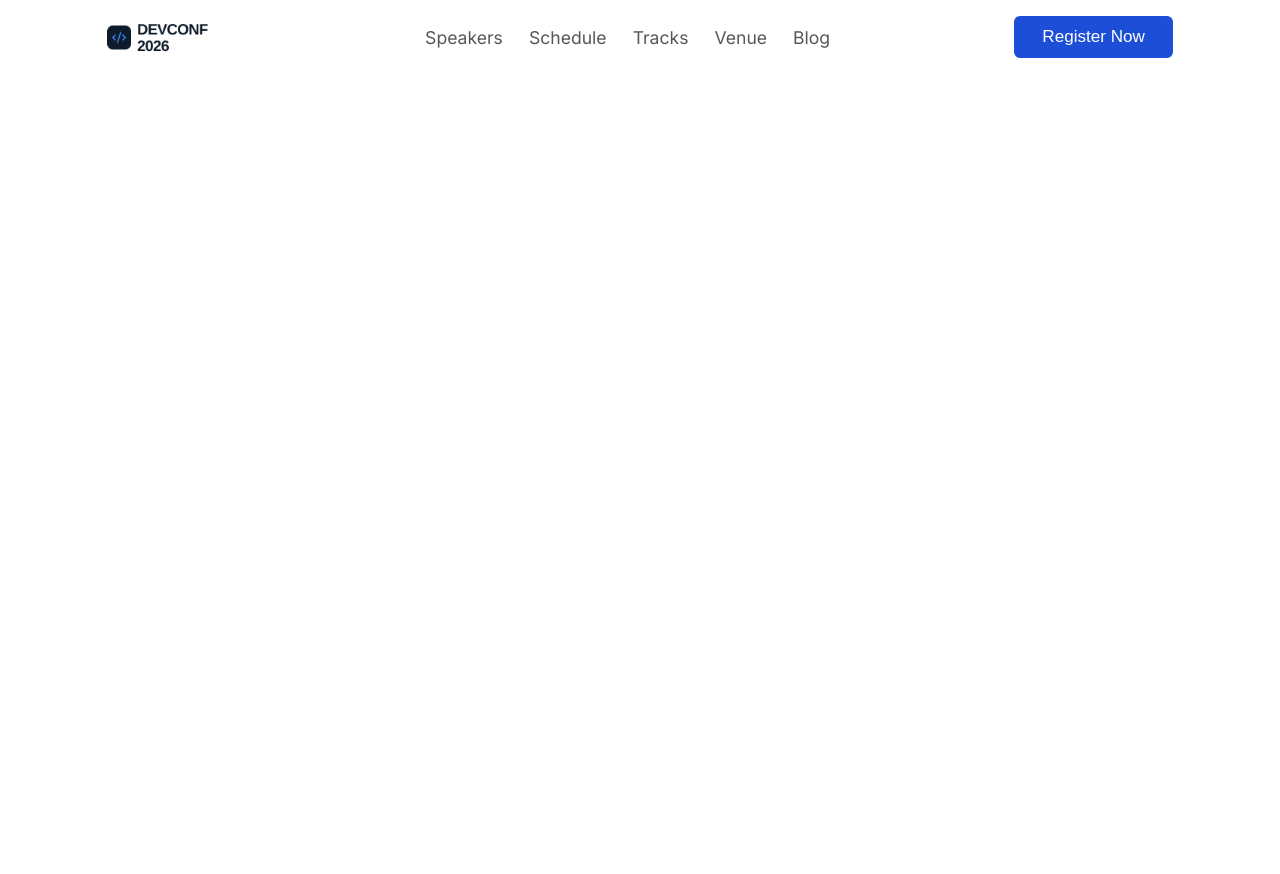
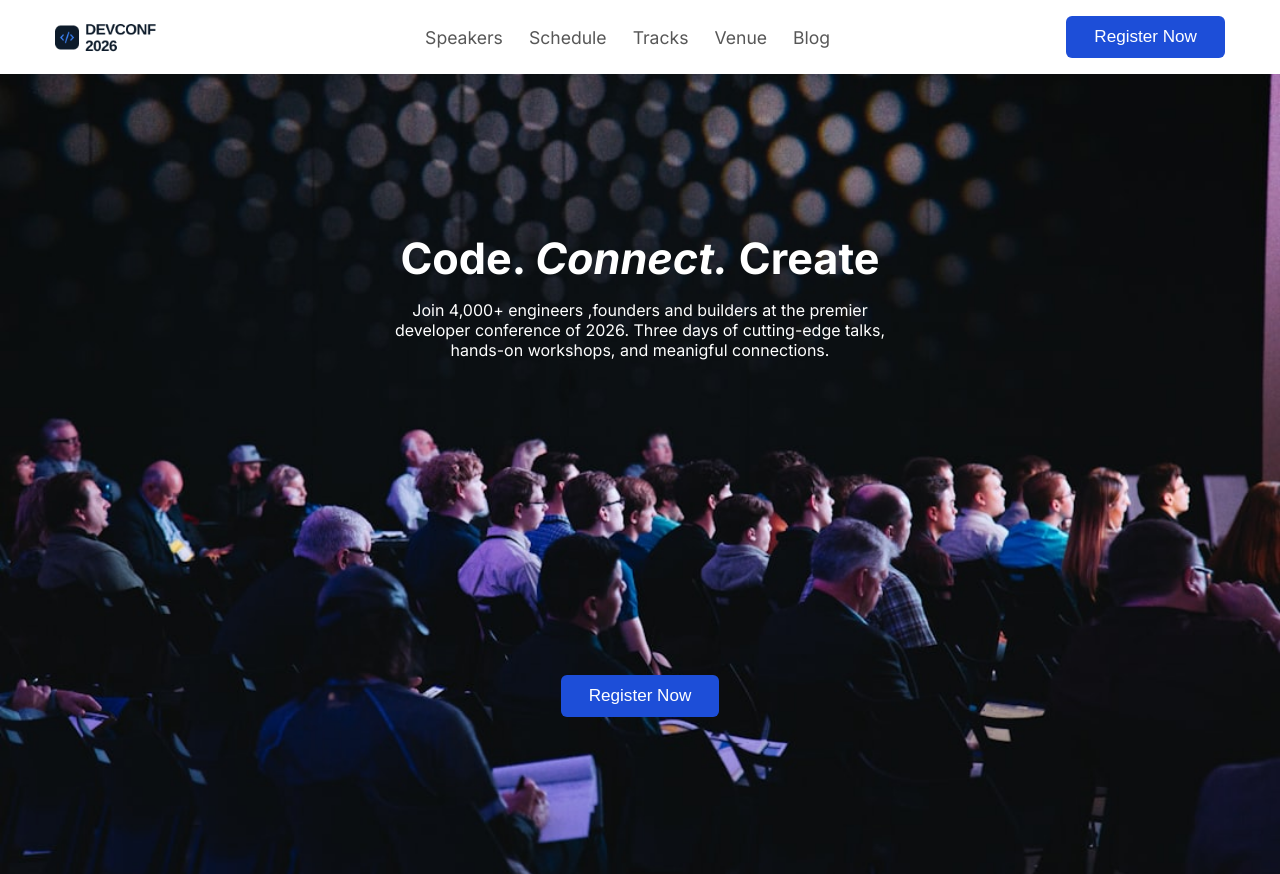
Before and after one commit to asmoon-chowdhury-mishkat/Assignment-01, a plain HTML site: page index.html in a window 1280 px wide. Before the commit the page ends 800 px from the top, so only its background shows below. Drawn offline with Linux system fonts and the light colour scheme.

Commit message:
feat: update header layout and create hero banner

```diff
--- a/assets/style.css
+++ b/assets/style.css
@@ -46,11 +46,17 @@ body {
     display: flex;
     align-items: center;
     justify-content: space-between;
-    padding: 16px 52px;
+    padding: 16px 0
+}
+
+.sticky {
+    width: 100%;
     position: sticky;
+    top: 0;
     background-color: #fff;
     top: 0;
 }
+
 .logo-img {
     width: 75%;
 }
@@ -67,7 +73,47 @@ ul li a {
 }
 
 ul li a:hover {
-    color: #1D4ED8 ;
+    color: #1D4ED8;
 }
 
 /* Header Section CSS End */
+
+/* Hero Section CSS Start */
+.hero-area {
+    background-image: url("../assets/images/banner.jpg");
+    background-position: center;
+    background-size: cover;
+    height: 100vh;
+}
+
+.hero-area::before {
+    content: "";
+    position: absolute;
+    z-index: -1;
+    opacity: 0.8;
+    left: 0;
+    top: 0;
+    background-color: rgb(0, 0, 0, 0.7);
+}
+
+.hero-content {
+    color: #fff;
+    display: flex;
+    flex-direction: column;
+    justify-content: space-around;
+    align-items: center;
+    min-height: 100vh;
+    height: 100vh;
+    text-align: center;
+}
+
+.hero-content-text h2 {
+    font-size: 2.7rem;
+    margin-bottom: 1rem;
+}
+
+.hero-content-text {
+    width: 42%;
+}
+
+/* Hero Section CSS End */
--- a/index.html
+++ b/index.html
@@ -23,7 +23,8 @@
 <body>
 
     <!-- Header Section Start -->
-    <header class="header-area container">
+    <header class="sticky">
+        <div class="header-area container">
             <div class="logo">
                 <a href="#"><img class="logo-img" src="./assets/images/logo.png" alt="DevConf-logo"></a>
             </div>
@@ -39,8 +40,26 @@
             <div>
                 <button class="btn" type="button">Register Now</button>
             </div>
+        </div>
     </header>
     <!-- Header Section End -->
+
+    <!-- Hero Section Start -->
+    <section class="hero-area">
+        <div class="hero-content container">
+            <div class="hero-content-text">
+                <h2>Code. <em>Connect.</em> Create</h2>
+                <p>
+                    Join 4,000+ engineers ,founders and builders at the premier developer conference of 2026. Three days
+                    of cutting-edge talks, hands-on workshops, and meanigful connections.
+                </p>
+            </div>
+            <div class="hero-content-btn">
+                <button class="btn" type="button">Register Now</button>
+            </div>
+        </div>
+    </section>
+    <!-- Hero Section End -->
 
 </body>
 
```
Lines whose indentation alone changed are shown as unchanged.
